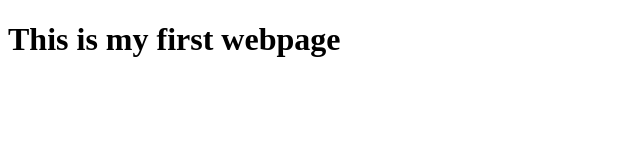
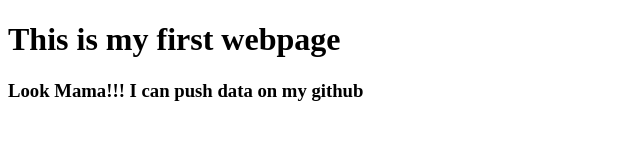
Before and after one commit to ProSiddik/my_first_webpage, a plain HTML site: page index.html in a window 1280 px wide. Shown: the whole page, without its empty margins (0-640 px from the left). Drawn offline with Linux system fonts and the light colour scheme.

Commit message:
learned github

```diff
--- a/index.html
+++ b/index.html
@@ -6,5 +6,6 @@
 
     <body>
         <h1>This is my first webpage</h1>
+        <h3>Look Mama!!! I can push data on my github</h3>
     </body>
 </html>
```
